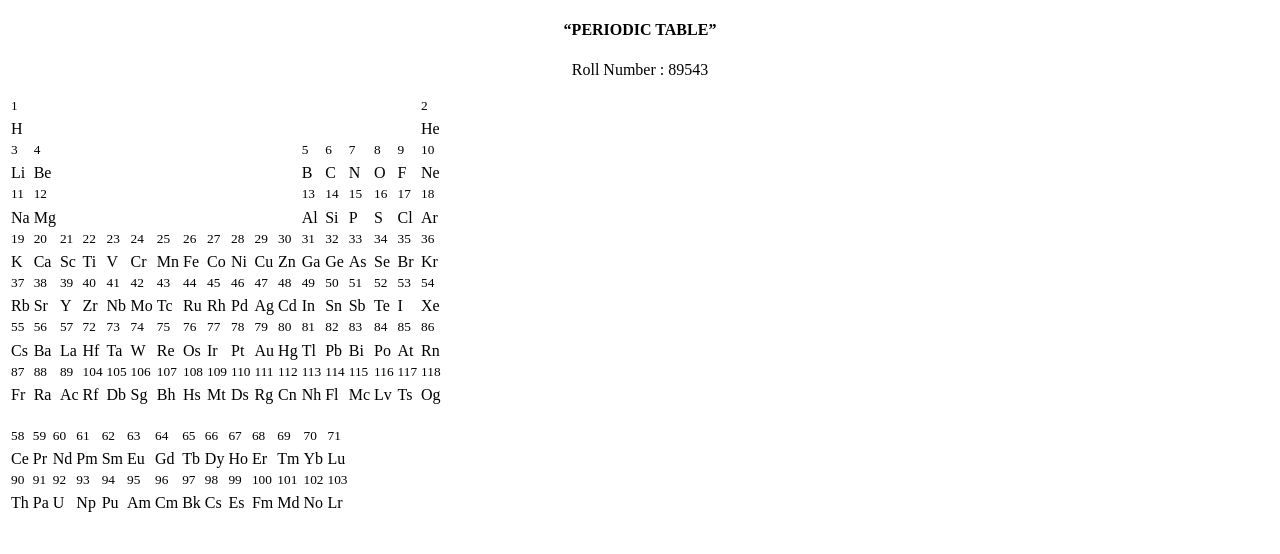
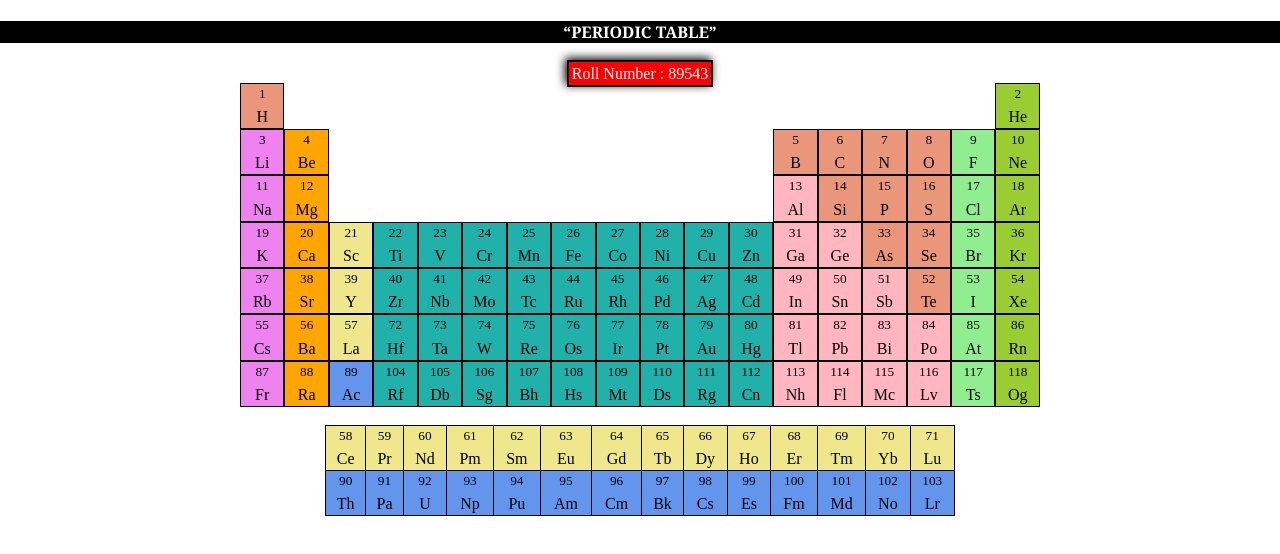
Before and after one commit to AbdulMoiz34/PT-ass, a plain HTML site: page PT.html in a window 1280 px wide. Drawn offline with Linux system fonts and the light colour scheme.

Commit message:
add css
Add css | added styles | add Internal css

```diff
--- a/PT.html
+++ b/PT.html
@@ -3,6 +3,86 @@
 
 <head>
     <title>The Periodic Table</title>
+    <!--                   INTERNAL  CSS                      -->
+
+    <style>
+        body {
+            margin: 0;
+        }
+
+        h4 {
+            font-family: Cambria, Cochin, Georgia, Times, 'Times New Roman', serif;
+            background-color: black;
+            color: white;
+        }
+
+        p {
+            background-color: red;
+            color: white;
+            display: inline;
+            padding: 3px;
+            border: 2px solid black;
+            box-shadow: -2px -2px 10px black;
+        }
+
+        td {
+            padding: 2px;
+            text-align: center;
+            border: 1px solid black;
+            empty-cells: hide;
+        }
+
+        #table1 {
+            border-spacing: 0px;
+            margin: 0px auto;
+            width: 800px;
+            table-layout: fixed;
+        }
+
+        #table2 {
+            margin: 0px auto;
+            border-collapse: collapse;
+            width: 630px;
+        }
+
+        /*                 COLOURING                 */
+
+        .slateblue {
+            background-color: lightseagreen;
+        }
+
+        .violet {
+            background-color: violet;
+        }
+
+        .darksalmon {
+            background-color: darksalmon;
+        }
+
+        .lightgreen {
+            background-color: lightgreen;
+        }
+
+        .orange {
+            background-color: orange;
+        }
+
+        .lightpink {
+            background-color: lightpink;
+        }
+
+        .khaki {
+            background-color: khaki;
+        }
+
+        .cornflowerblue {
+            background-color: cornflowerblue;
+        }
+
+        .yellowgreen {
+            background-color: yellowgreen;
+        }
+    </style>
 </head>
 
 <body>
```
